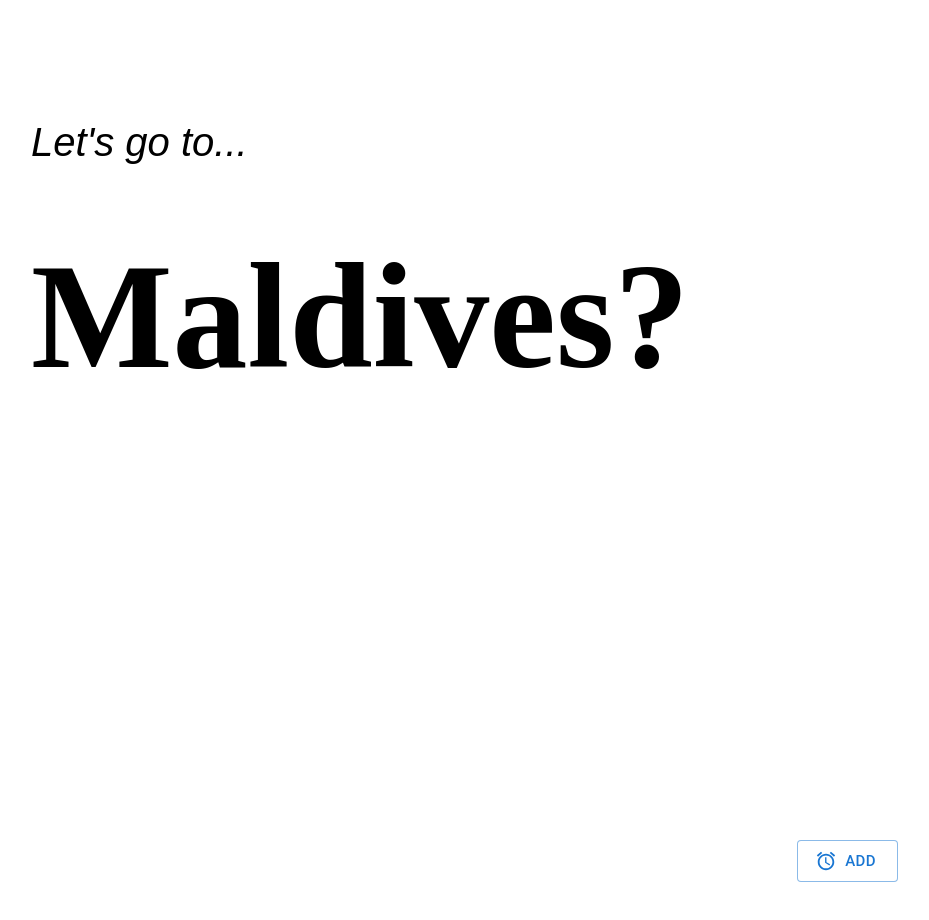
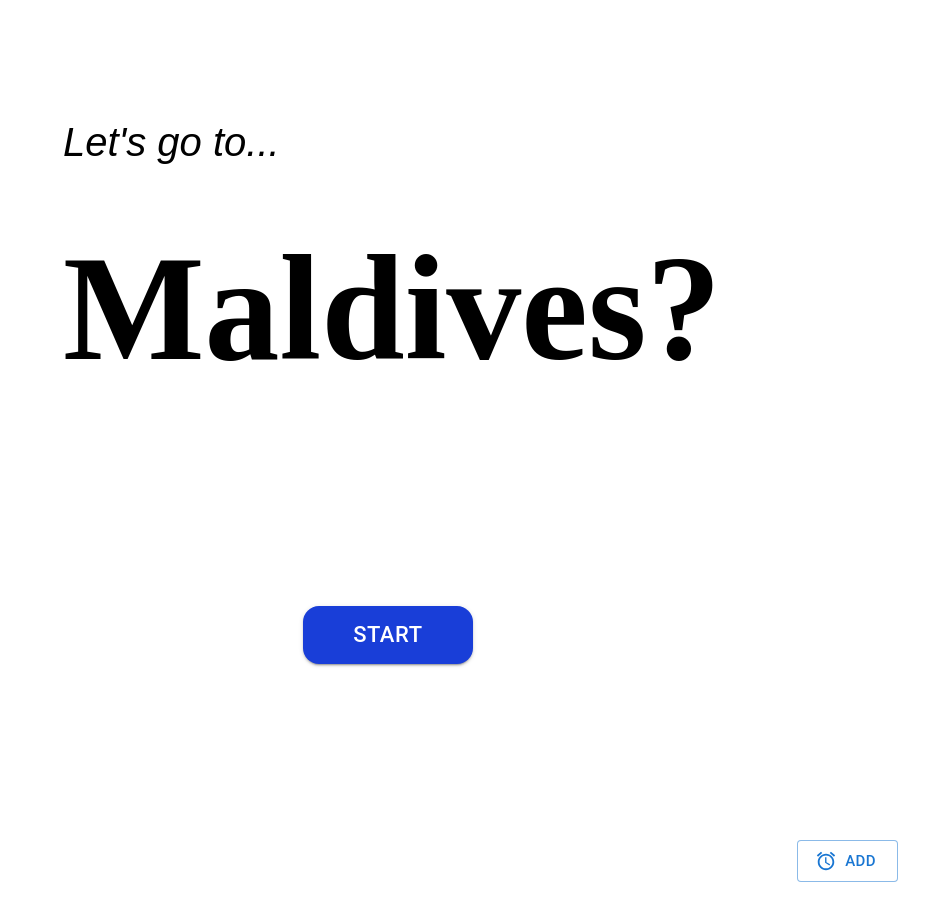
Before and after one commit to wenxin-liu/unwind, a React (Create React App) app: page / in a window 1280 px wide. Shown: the top 920 px of the page, without its empty margins (337-1266 px from the left). Built offline with nearby package versions, Linux system fonts and the light colour scheme; a web font is replaced by a local one.

Commit message:
Add a start button on the landing page
Also improve styling of landing page text

```diff
--- a/src/pages/index.css
+++ b/src/pages/index.css
@@ -12,19 +12,30 @@
 .pre-text {
   position: absolute;
   top: 10vh;
-  left: 46vh;
+  left: 50vh;
+  font-size: 40px;
   font-family: transat,sans-serif;
-  font-weight: 500;
+  font-weight: 400;
   font-style: italic;
-  font-size: 40px;
 }
 
 .location {
   position: absolute;
-  top: 10vh;
-  left: 46vh;
+  top: 9vh;
+  left: 50vh;
   font-family: source-serif-pro,serif;
   font-weight: 600;
   font-style: normal;
   font-size: 150px;
 }
+
+#start-button {
+  position: absolute;
+  background-color: #193ED8;
+  width: 170px;
+  height: 58px;
+  bottom: 17vh;
+  left: 80vh;
+  font-size: 22px;
+  border-radius: 16px;
+}
--- a/src/pages/index.js
+++ b/src/pages/index.js
@@ -1,11 +1,24 @@
-import React from 'react'
-import './index.css'
+import React from 'react';
+import Button from '@mui/material/Button';
+
+import './index.css';
+
+function startVideo() {
+  console.log("button clicked");
+  return ""
+}
 
 const Home = () => {
   return (
     <div className="HeroContainer">
       <p className="pre-text">Let's go to...</p>
       <p className="location">Maldives?</p>
+      <Button
+        variant="contained"
+        id="start-button"
+        onClick={startVideo()}>
+        START
+      </Button>
     </div>)
 };
 
```
